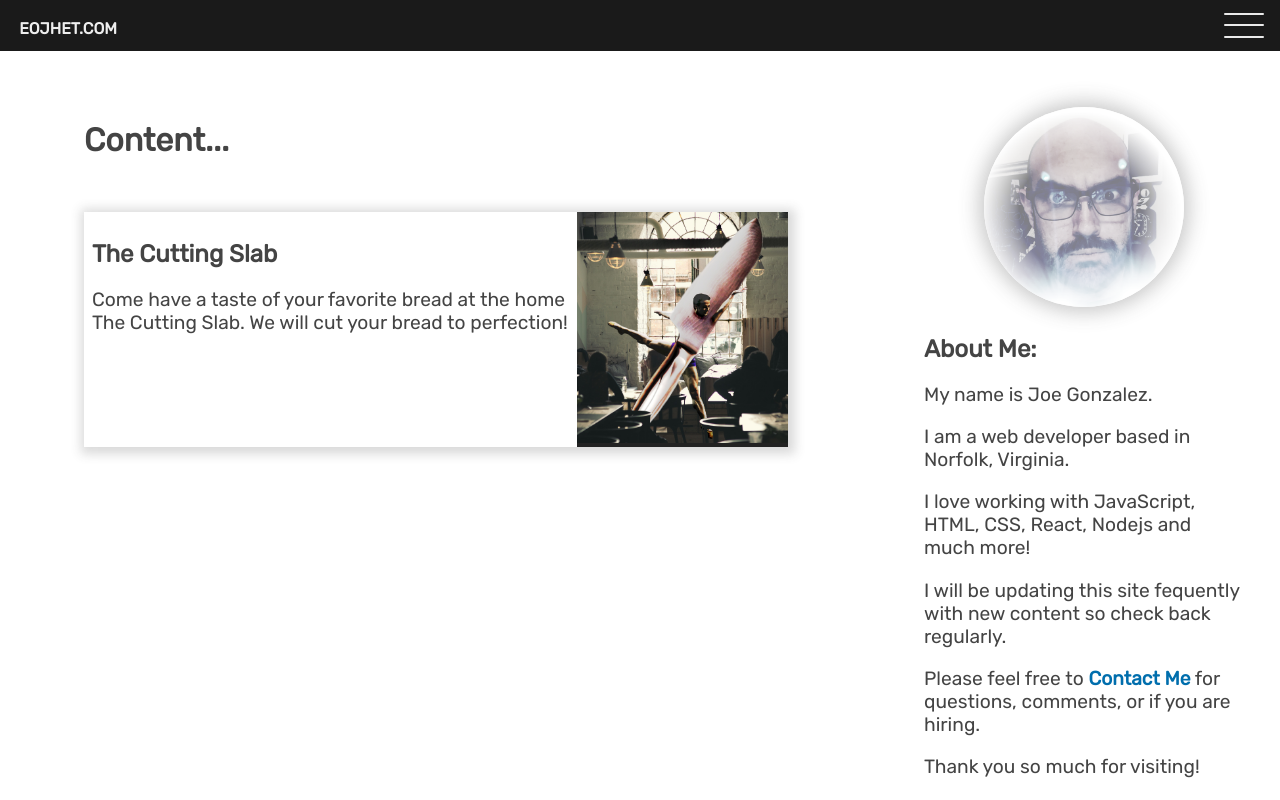
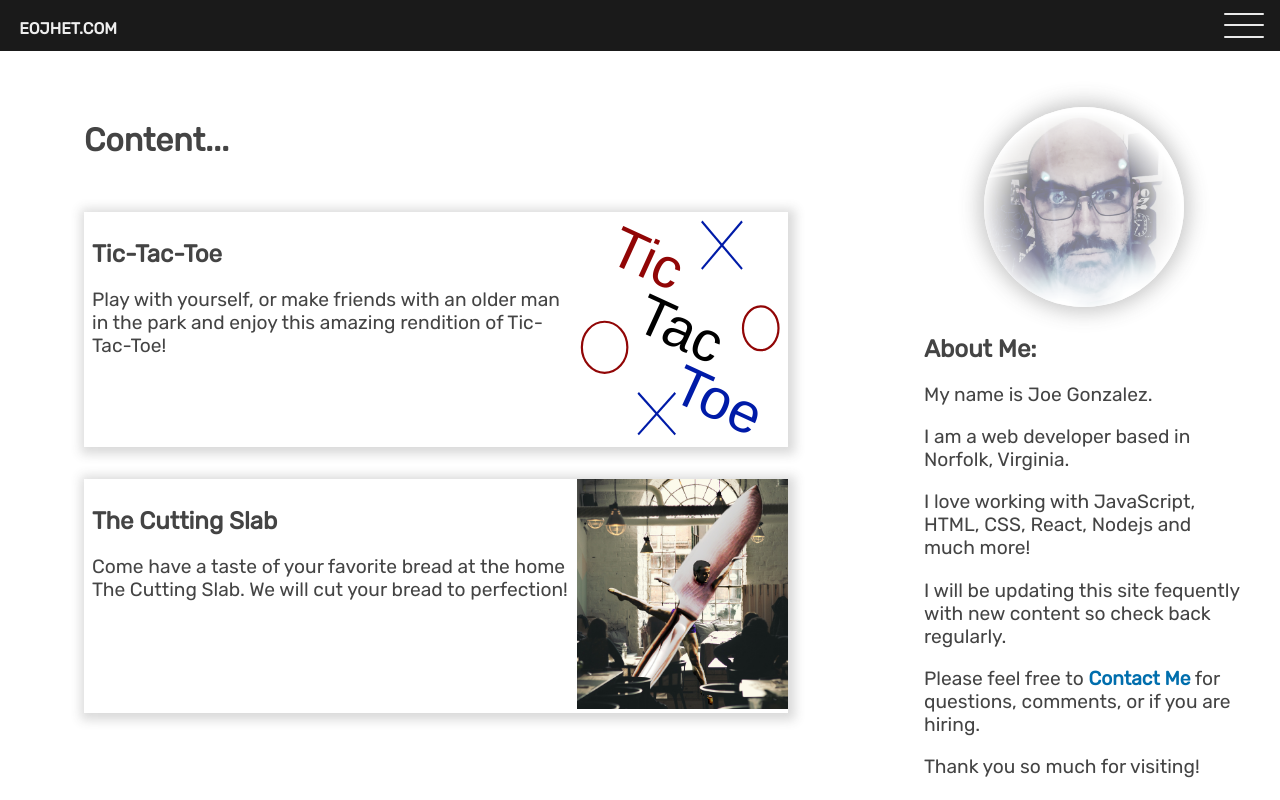
Before and after one commit to eojhet/eojhet_com, a Next.js app: page / in a window 1280 px wide. Shown: the top 800 px of the page. Built offline with nearby package versions, Linux system fonts and the light colour scheme.

Commit message:
Added TicTacToe to front page

```diff
--- a/pages/index.js
+++ b/pages/index.js
@@ -11,6 +11,22 @@ export default function Home () {
           <div className={styles.title}>
             <h1>Content...</h1>
           </div>
+
+          <Link href="./tictactoe"><div className={styles.card}>
+            <div className={styles.cardDescription}>
+              <h2>Tic-Tac-Toe</h2>
+              <p>{"Play with yourself, or make friends with an older man in the park and enjoy this amazing rendition of Tic-Tac-Toe!"}</p>
+            </div>
+            <div className={styles.cardPictureContainer}>
+              <Image
+                src="/home/tictactoeOpt.svg"
+                alt="The Amazing Jumping Knife Jack"
+                width={1282}
+                height={1400}
+              />
+            </div>
+          </div></Link>
+
           <Link href="./cuttingslab"><div className={styles.card}>
             <div className={styles.cardDescription}>
               <h2>The Cutting Slab</h2>
@@ -25,8 +41,8 @@ export default function Home () {
               />
             </div>
           </div></Link>
+
         </div>
-
         <div className={styles.right}>
           <div className={styles.profileContainer}>
             <img
--- a/pages/index.module.scss
+++ b/pages/index.module.scss
@@ -68,7 +68,7 @@
       display: flex;
       flex-direction: row;
       cursor: pointer;
-      background-color: #222;
+      background-color: #fff;
       box-shadow: 2px 2px 10px 5px rgba(68, 68, 68, 0.2);
 
       &:hover,
@@ -88,7 +88,6 @@
 
       .cardPictureContainer {
         flex-basis: 30%;
-        align-self: center;
         display: block;
       }
 
--- a/pages/tictactoe/index.js
+++ b/pages/tictactoe/index.js
@@ -102,7 +102,7 @@ export default function Tictactoe () {
     if (messageCount !== stopMessage.length) {
       let oldStatus = status;
       setStatus(stopMessage[messageCount]);
-      setTimeout( () => {setStatus(oldStatus)}, 800);
+      setTimeout( () => {setStatus(oldStatus)}, 500);
       setMessageCount(messageCount + 1);
     }
   };
```
Also changed, not shown: public/home/tictactoeOpt.svg (added).
